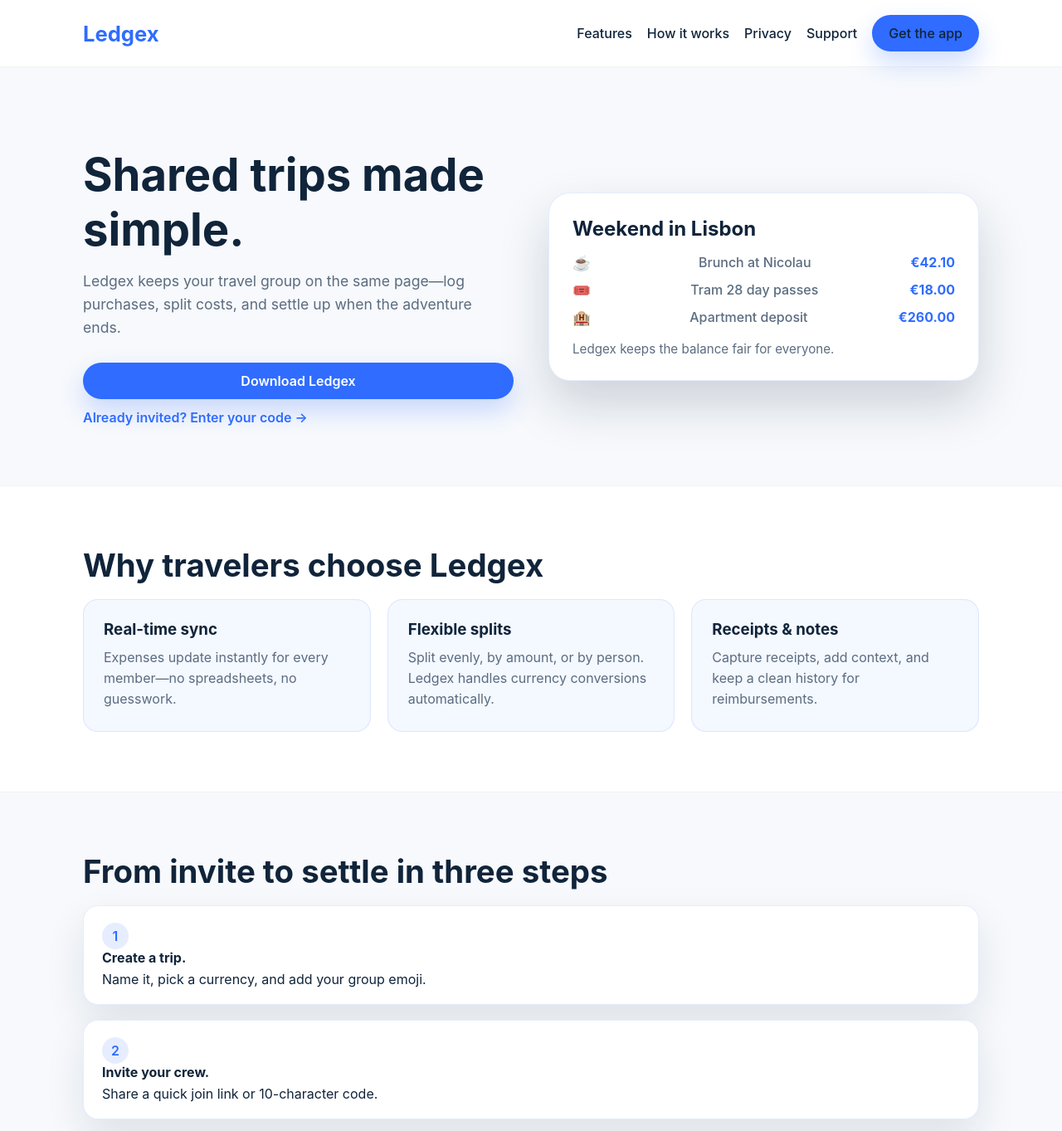
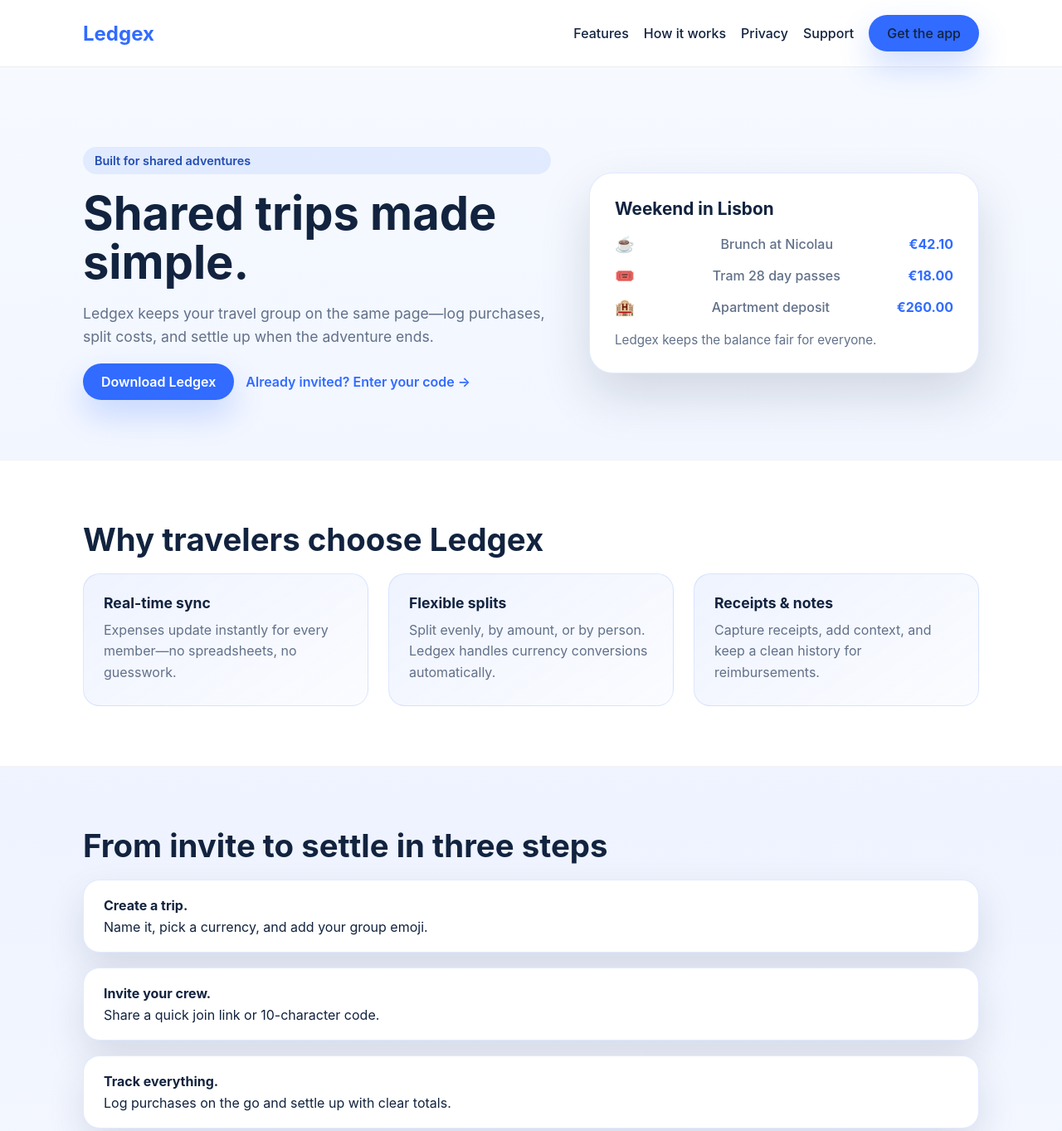
Before and after one commit to owwnwrrght/Ledgex, a plain HTML site: page hosting/public/index.html in a window 1280 px wide. Shown: the top 1363 px of the page at 83% size. Drawn offline with Linux system fonts and the light colour scheme.

Commit message:
Polish site styling with modern layout

```diff
--- a/hosting/public/assets/css/main.css
+++ b/hosting/public/assets/css/main.css
@@ -1,10 +1,12 @@
 :root {
-  --bg: #f7f9fc;
+  --bg: linear-gradient(180deg, #f7faff 0%, #eef3ff 45%, #ffffff 100%);
   --surface: #ffffff;
-  --text: #10243a;
-  --muted: #5b6c80;
-  --brand: #2f6cff;
-  --border: rgba(47, 108, 255, 0.12);
+  --text: #12233f;
+  --muted: #617089;
+  --brand: #316bff;
+  --brand-dark: #214db3;
+  --border: rgba(49, 107, 255, 0.14);
+  --shadow: 0 26px 60px rgba(14, 32, 63, 0.15);
 }
 
 * {
@@ -17,6 +19,7 @@
 body {
   background: var(--bg);
   color: var(--text);
+  min-height: 100vh;
 }
 
 .container {
@@ -26,8 +29,8 @@
 
 .site-header {
   background: rgba(255, 255, 255, 0.92);
-  backdrop-filter: blur(12px);
-  border-bottom: 1px solid rgba(0, 0, 0, 0.05);
+  backdrop-filter: blur(10px);
+  border-bottom: 1px solid rgba(18, 35, 63, 0.08);
   position: sticky;
   top: 0;
   z-index: 20;
@@ -41,7 +44,7 @@
 }
 
 .brand {
-  font-size: 1.6rem;
+  font-size: 1.5rem;
   font-weight: 700;
   color: var(--brand);
   text-decoration: none;
@@ -68,13 +71,19 @@
   display: inline-flex;
   align-items: center;
   justify-content: center;
-  padding: 12px 20px;
+  padding: 12px 22px;
   border-radius: 999px;
   background: var(--brand);
   color: #fff;
   text-decoration: none;
   font-weight: 600;
-  box-shadow: 0 14px 30px rgba(47, 108, 255, 0.24);
+  box-shadow: 0 18px 38px rgba(49, 107, 255, 0.24);
+  transition: transform 0.18s ease, box-shadow 0.18s ease;
+}
+
+.button:hover {
+  transform: translateY(-2px);
+  box-shadow: 0 22px 44px rgba(49, 107, 255, 0.3);
 }
 
 .hero {
@@ -83,13 +92,18 @@
 
 .hero-content {
   display: grid;
-  gap: 42px;
+  gap: 46px;
   align-items: center;
 }
 
+.hero-copy {
+  display: grid;
+  gap: 18px;
+}
+
 .hero-copy h1 {
-  font-size: clamp(2.4rem, 5vw, 3.4rem);
-  margin-bottom: 16px;
+  font-size: clamp(2.4rem, 5vw, 3.5rem);
+  line-height: 1.05;
 }
 
 .hero-copy p {
@@ -98,11 +112,23 @@
   line-height: 1.6;
 }
 
+.badge {
+  display: inline-flex;
+  align-items: center;
+  gap: 8px;
+  background: rgba(49, 107, 255, 0.1);
+  color: var(--brand-dark);
+  padding: 8px 14px;
+  border-radius: 999px;
+  font-weight: 600;
+  font-size: 0.9rem;
+}
+
 .hero-actions {
-  margin-top: 28px;
   display: flex;
-  flex-direction: column;
-  gap: 12px;
+  gap: 14px;
+  flex-wrap: wrap;
+  align-items: center;
 }
 
 .hero-actions .link {
@@ -113,21 +139,25 @@
 
 .hero-card {
   background: var(--surface);
-  border-radius: 26px;
-  padding: 28px;
+  border-radius: 28px;
+  padding: 30px;
   border: 1px solid var(--border);
-  box-shadow: 0 28px 60px rgba(16, 36, 58, 0.18);
+  box-shadow: var(--shadow);
+  display: grid;
+  gap: 18px;
 }
 
 .hero-card h2 {
-  margin-bottom: 16px;
+  display: flex;
+  justify-content: space-between;
+  align-items: center;
+  font-size: 1.3rem;
 }
 
 .hero-card ul {
   list-style: none;
   display: grid;
-  gap: 12px;
-  margin-bottom: 18px;
+  gap: 14px;
 }
 
 .hero-card li {
@@ -139,8 +169,8 @@
 }
 
 .hero-card span {
-  margin-right: 10px;
-  font-size: 1.1rem;
+  font-size: 1.2rem;
+  margin-right: 12px;
 }
 
 .hero-card strong {
@@ -161,21 +191,26 @@
   margin-bottom: 18px;
 }
 
+.section p {
+  color: var(--muted);
+  line-height: 1.6;
+}
+
 .features {
   background: var(--surface);
-  border-top: 1px solid rgba(0, 0, 0, 0.05);
-  border-bottom: 1px solid rgba(0, 0, 0, 0.05);
+  border-top: 1px solid rgba(18, 35, 63, 0.05);
+  border-bottom: 1px solid rgba(18, 35, 63, 0.05);
 }
 
 .feature-grid {
   display: grid;
-  gap: 20px;
-  grid-template-columns: repeat(auto-fit, minmax(220px, 1fr));
+  gap: 24px;
+  grid-template-columns: repeat(auto-fit, minmax(230px, 1fr));
 }
 
 .feature-grid article {
-  background: #f4f8ff;
-  border-radius: 18px;
+  background: linear-gradient(145deg, rgba(49, 107, 255, 0.08), rgba(49, 107, 255, 0.02));
+  border-radius: 20px;
   padding: 24px;
   border: 1px solid var(--border);
   min-height: 160px;
@@ -183,51 +218,26 @@
 
 .feature-grid h3 {
   margin-bottom: 10px;
-}
-
-.feature-grid p {
-  color: var(--muted);
-  line-height: 1.55;
+  font-size: 1.1rem;
 }
 
 .how ol {
   list-style: none;
   display: grid;
   gap: 18px;
-  counter-reset: steps;
 }
 
 .how li {
   background: var(--surface);
-  border-radius: 18px;
-  padding: 20px 22px;
+  border-radius: 20px;
+  padding: 20px 24px;
   border: 1px solid var(--border);
-  box-shadow: 0 20px 48px rgba(16, 36, 58, 0.1);
-  counter-increment: steps;
-}
-
-.how li::before {
-  content: counter(steps);
-  display: inline-flex;
-  align-items: center;
-  justify-content: center;
-  width: 32px;
-  height: 32px;
-  border-radius: 50%;
-  background: rgba(47, 108, 255, 0.12);
-  color: var(--brand);
-  font-weight: 600;
-  margin-right: 12px;
+  box-shadow: 0 20px 46px rgba(18, 35, 63, 0.12);
 }
 
 .how strong {
   display: block;
   margin-bottom: 6px;
-}
-
-.how p {
-  color: var(--muted);
-  line-height: 1.55;
 }
 
 .privacy {
@@ -237,7 +247,7 @@
 .privacy-content {
   display: grid;
   gap: 28px;
-  grid-template-columns: repeat(auto-fit, minmax(260px, 1fr));
+  grid-template-columns: repeat(auto-fit, minmax(240px, 1fr));
 }
 
 .privacy ul {
@@ -245,12 +255,12 @@
   display: grid;
   gap: 12px;
   color: var(--muted);
-  line-height: 1.6;
 }
 
 .privacy a {
   color: var(--brand);
   text-decoration: none;
+  font-weight: 600;
 }
 
 .cta {
@@ -259,24 +269,24 @@
 
 .cta-content {
   background: var(--surface);
-  border-radius: 22px;
-  padding: 44px 24px;
-  box-shadow: 0 24px 60px rgba(16, 36, 58, 0.15);
+  border-radius: 24px;
+  padding: 44px 28px;
   border: 1px solid var(--border);
+  box-shadow: var(--shadow);
   display: grid;
   gap: 12px;
   justify-items: center;
 }
 
 .site-footer {
-  background: #0f1b2b;
-  color: rgba(255, 255, 255, 0.75);
+  background: #101d33;
+  color: rgba(255, 255, 255, 0.78);
   padding: 42px 0;
 }
 
 .footer-content {
   display: grid;
-  gap: 20px;
+  gap: 22px;
   align-items: center;
 }
 
@@ -287,12 +297,13 @@
 .footer-links {
   display: flex;
   flex-wrap: wrap;
-  gap: 14px;
+  gap: 16px;
 }
 
 .footer-links a {
-  color: rgba(255, 255, 255, 0.75);
+  color: rgba(255, 255, 255, 0.78);
   text-decoration: none;
+  font-weight: 500;
 }
 
 .footer-links a:hover {
@@ -305,11 +316,11 @@
 
 @media (min-width: 900px) {
   .hero-content {
-    grid-template-columns: repeat(2, minmax(0, 1fr));
+    grid-template-columns: 1.2fr 1fr;
   }
 
   .footer-content {
-    grid-template-columns: 1.2fr 1fr 1fr;
+    grid-template-columns: 1.4fr 1fr 1fr;
   }
 }
 
@@ -317,4 +328,9 @@
   .main-nav {
     display: none;
   }
+
+  .hero-actions {
+    flex-direction: column;
+    align-items: flex-start;
+  }
 }
--- a/hosting/public/index.html
+++ b/hosting/public/index.html
@@ -24,6 +24,7 @@
       <section class="hero">
         <div class="container hero-content">
           <div class="hero-copy">
+            <span class="badge">Built for shared adventures</span>
             <h1>Shared trips made simple.</h1>
             <p>
               Ledgex keeps your travel group on the same page—log purchases, split costs, and settle up when the adventure ends.
```
